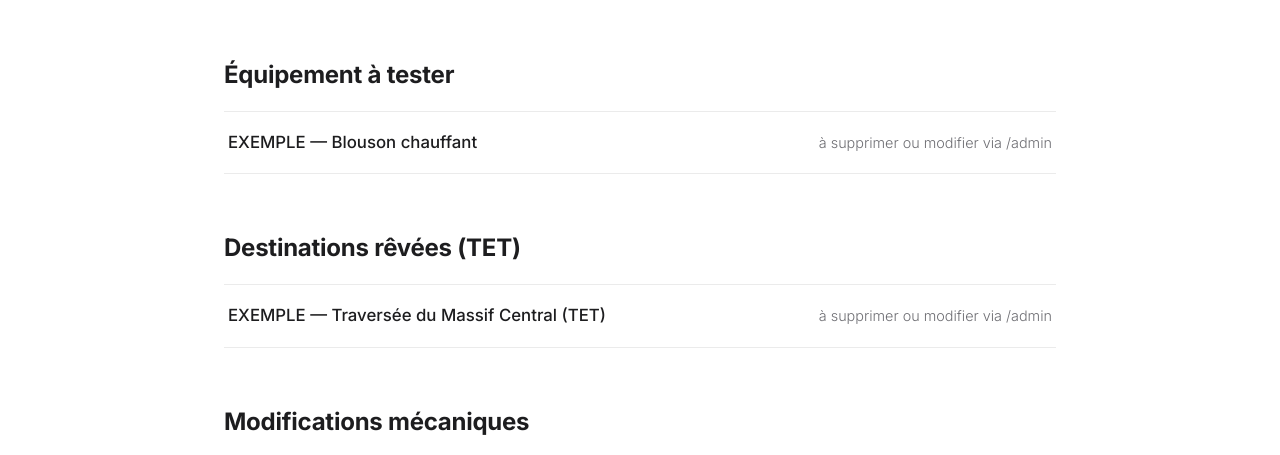
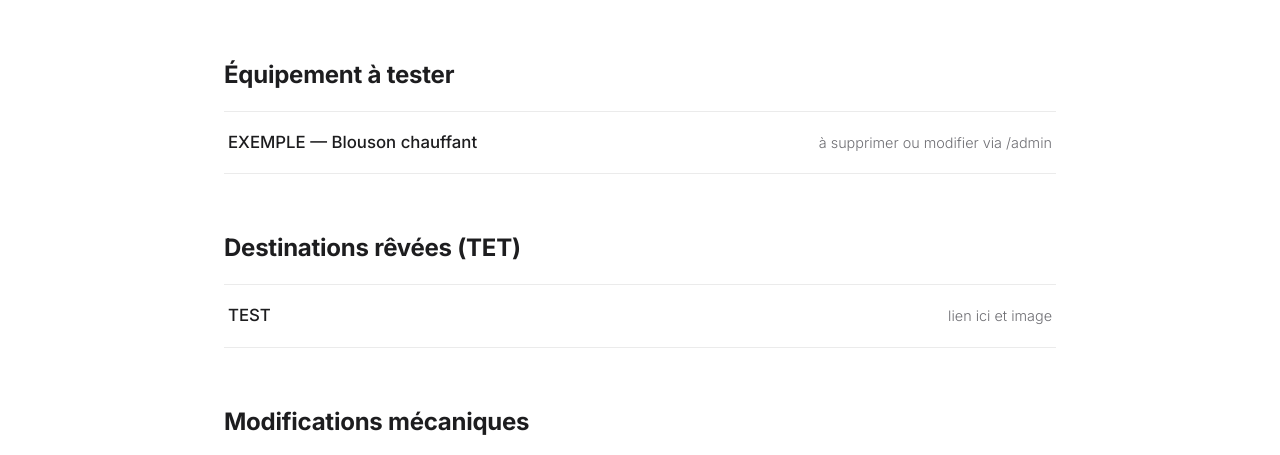
Before and after one commit to pablo7402/pablo7402.github.io, an Eleventy site: page src/wishlist.njk in a window 1280 px wide. Shown: the part 295-750 px from the top of the page. Built offline with nearby package versions, Linux system fonts and the light colour scheme; Eleventy itself is replaced by a stand-in of ours; files that its build step writes are made by us from their sources.

Commit message:
Update Souhait “exemple-destination”

```diff
--- a/src/wishlist/exemple-destination.md
+++ b/src/wishlist/exemple-destination.md
@@ -1,5 +1,5 @@
 ---
-titre: "EXEMPLE — Traversée du Massif Central (TET)"
+titre: TEST
 categorie: destinations
-note: "à supprimer ou modifier via /admin"
+note: "lien ici et image "
 ---
```
